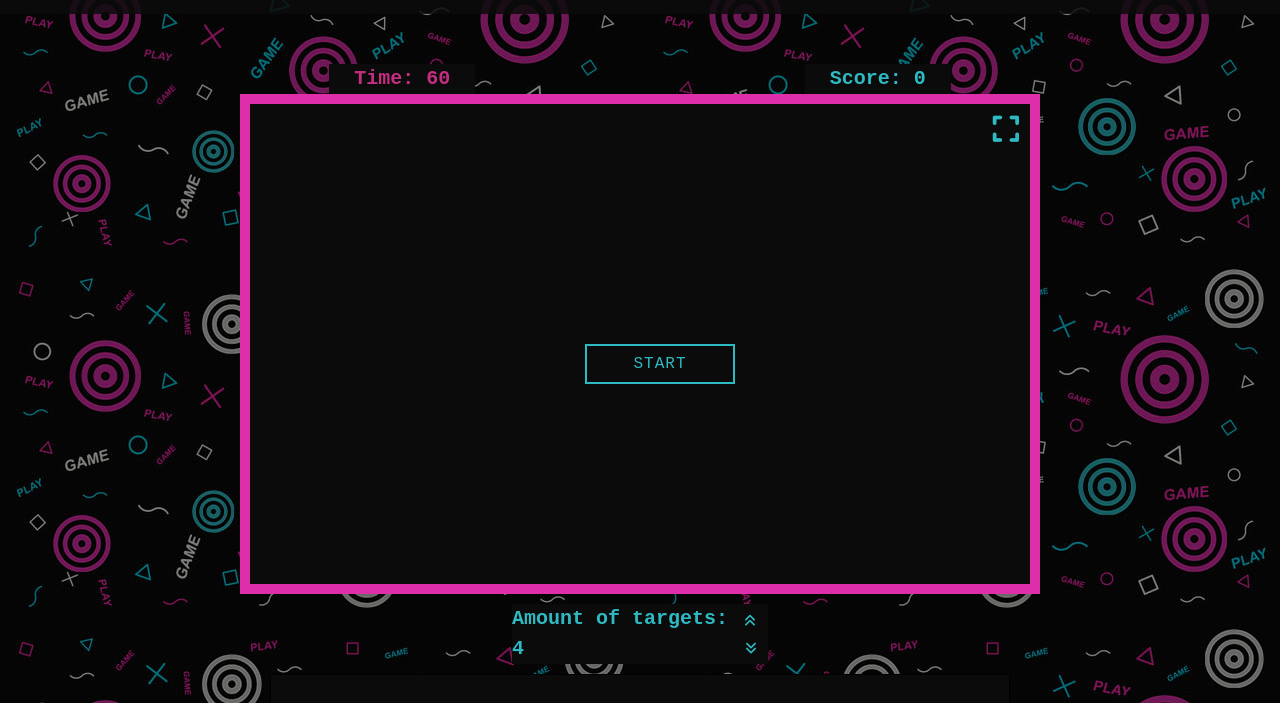
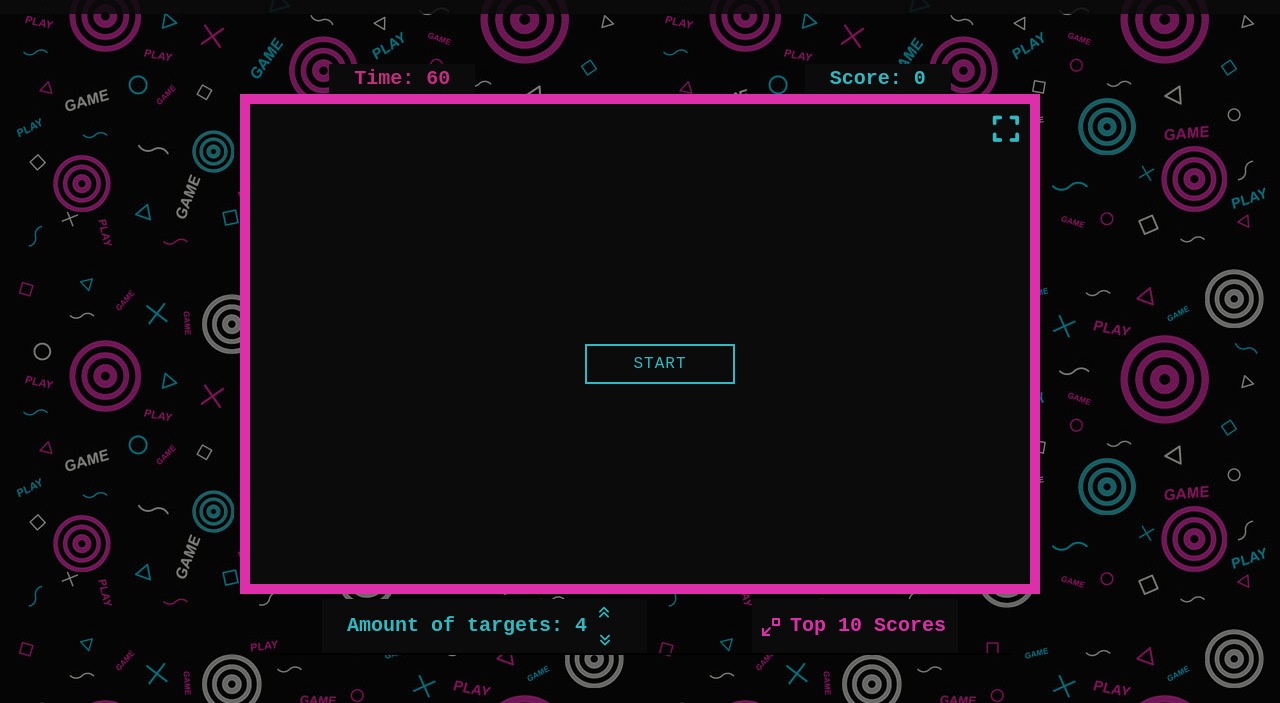
Before and after one commit to yurivasilchenko/yurivasilchenko.github.io, a website with bundled scripts: page index.html in a window 1280 px wide. Shown: the part 97-800 px from the top of the page. Built offline with nearby package versions, Linux system fonts and the light colour scheme.

Commit message:
New icons and top scores update

```diff
--- a/index.html
+++ b/index.html
@@ -63,14 +63,17 @@
             <div id="target-scale">
                 <button class="arrow up" id="increase-targets"><i class="fa-solid fa-angles-right fa-rotate-270" style="color: #2ebac2;"></i></button>
                 <button class="arrow down" id="decrease-targets"><i class="fa-solid fa-angles-right fa-rotate-90" style="color: #2ebac2;"></i></button>
+            </div>
+        </div>
 
-            </div>
-
+        <div id="top-scores" class="collapse-toggle">
+            <i class="gg-arrows-expand-down-left"></i>
+            <div class="top-score-font">Top 10 Scores </div>
         </div>
     </div>
 
     <div class="top-results">
-        <h1>Top 10 Scores</h1>
+        <h1 class="collapse-toggle">Top 10 Scores</h1>
         <ul id="score-list"></ul>
     </div>
 
--- a/modules/fullscreen.js
+++ b/modules/fullscreen.js
@@ -1,11 +1,18 @@
 const gameContainer = document.getElementById('game-container');
 const expandButton = document.getElementById('game-expand');
+const expandIcon = document.querySelector('.expand-button i')
 
 expandButton.addEventListener('click', function() {
+
     if (document.fullscreenElement || document.webkitFullscreenElement || document.msFullscreenElement) {
         exitFullscreen();
+        expandIcon.classList.remove('fas', 'fa-compress');
+        expandIcon.classList.add('fas', 'fa-expand');
     } else {
         enterFullscreen(gameContainer);
+        expandIcon.classList.remove('fas', 'fa-expand');
+        expandIcon.classList.add('fas', 'fa-compress');
+
     }
 });
 
--- a/modules/topScores.js
+++ b/modules/topScores.js
@@ -1,4 +1,8 @@
 // Load scores from local storage or initialize an empty array
+const collapseToggle = document.querySelector('.collapse-toggle');
+const topResults = document.querySelector('.top-results');
+const icon = document.querySelector('#top-scores i');
+
 let scores = JSON.parse(localStorage.getItem('scores')) || [];
 export function saveScore(score, targets){
     scores.push(score);
@@ -64,3 +68,10 @@ export function getFormattedDate(timestamp){
         return `${years} year${years > 1 ? 's' : ''} ago`;
     }
 }
+
+collapseToggle.addEventListener('click', function() {
+    topResults.classList.toggle('collapsed');
+
+    icon.classList.toggle('gg-arrows-expand-down-left');
+    icon.classList.toggle('gg-arrows-expand-up-right');
+});
--- a/styles.css
+++ b/styles.css
@@ -55,6 +55,7 @@
 
 .app {
     width: 100%;
+    min-height: 100vh;
     margin: 0 auto;
     position: relative;
     background-image: url("img/background_targets50.jpg");
@@ -107,10 +108,7 @@ body{
     max-width: 100vw;
 }
 
-.game-targets{
-    margin-left:25%;
-    margin-right: 25%;
-}
+
 
 .button {
     font-size: 16px;
@@ -271,25 +269,48 @@ a {
 }
 
 /* amount of targets styles */
+.game-targets{
+    display: flex;
+    align-items: flex-start;
+    justify-content: space-evenly;
+    font-size: 16px;
+    font-weight: 400;
+    line-height: 1.5;
+    font-family: monospace;
+    margin-top: 5px;
 
-#target-controls{
+}
+
+#target-controls,
+#top-scores{
     display: flex;
     align-items: center;
     justify-content: center;
-    font-size: 20px;
+    font-size: 16px;
     font-weight: 400;
     line-height: 1.5;
     font-family: monospace;
-    margin: 10px 30%;
+    padding: 0 25px;
+
 
     color: rgba(46,186,194,255);
     background-color: rgba(11,11,11,255);
-    width:40%;
 
 }
-
+#top-scores{
+    color: #dd2fa9;
+    padding: 12px;
+    margin-right: 17%;
+}
+#top-scores i{
+    margin-right: 10px;
+}
+#target-controls{
+    margin-left: 17%;
+}
 #target-amount,
-#target-scale {
+#target-scale,
+.top-score-font{
     font-size: 20px;
     font-weight: bold;
 }
@@ -318,14 +339,27 @@ a {
     position: relative;
     width: 100%;
     max-width: 740px;
-    height: 100%;
+    height: 0;
     background-color: rgba(11,11,11,255);
     border: 1px solid #000;
     margin-left: auto;
     margin-right: auto;
-    padding: 30px;
-    margin-bottom: 40px;
+    margin-bottom: 107px;/*change this probably*/
     overflow-y: auto;
+    transition: height 1s;
+
+}
+.top-results.collapsed {
+    height: 500px; /* Adjust the collapsed height as desired */
+    overflow-y: hidden;
+}
+
+.collapse-toggle {
+
+    cursor: pointer;
+}
+.expand-arrow{
+
 }
 
 .top-results::-webkit-scrollbar {
@@ -342,7 +376,7 @@ a {
 
 .top-results h1{
     text-align: center;
-    margin: 0 0 16px;
+   font-family: monospace;
     color: #dd2fa9;
 }
 
@@ -396,10 +430,10 @@ footer {
     display: flex;
     align-items: center;
     justify-content: space-between;
+
     padding: 10px;
     background-color: rgba(11,11,11, 0.85); /* 50% transparent black */
     color: white;
-
 
 
 }
@@ -441,3 +475,74 @@ footer {
     margin-right: 15px;
     cursor: pointer;
 }
+
+/* Arrow */
+
+.gg-arrows-expand-down-left {
+    box-sizing: border-box;
+    position: relative;
+    display: block;
+    transform: scale(var(--ggs,1));
+    width: 16px;
+    height: 16px;
+    box-shadow: -6px 6px 0 -4px
+}
+.gg-arrows-expand-up-right {
+    box-sizing: border-box;
+    position: relative;
+    display: block;
+    transform: scale(var(--ggs,1));
+    width: 16px;
+    height: 16px;
+    box-shadow: 6px -6px 0 -4px
+}
+.gg-arrows-expand-down-left::before {
+    content: "";
+    display: block;
+    box-sizing: border-box;
+    position: absolute;
+    width: 8px;
+    height: 8px;
+    border: 2px solid;
+    border-radius: 1px;
+    right: 0
+}
+.gg-arrows-expand-up-right::before {
+    content: "";
+    display: block;
+    box-sizing: border-box;
+    position: absolute;
+    width: 8px;
+    height: 8px;
+    border: 2px solid;
+    border-radius: 1px;
+    left: 0;
+    bottom: 0
+}
+.gg-arrows-expand-down-left::after {
+    content: "";
+    display: block;
+    box-sizing: border-box;
+    position: absolute;
+    background: currentColor;
+    width: 2px;
+    height: 10px;
+    transform: rotate(45deg);
+    top: 8px;
+    left: 2px;
+    border-radius: 4px
+}
+
+.gg-arrows-expand-up-right::after {
+    content: "";
+    display: block;
+    box-sizing: border-box;
+    position: absolute;
+    background: currentColor;
+    width: 2px;
+    height: 10px;
+    transform: rotate(45deg);
+    bottom: 8px;
+    right: 2px;
+    border-radius: 4px
+}
```
